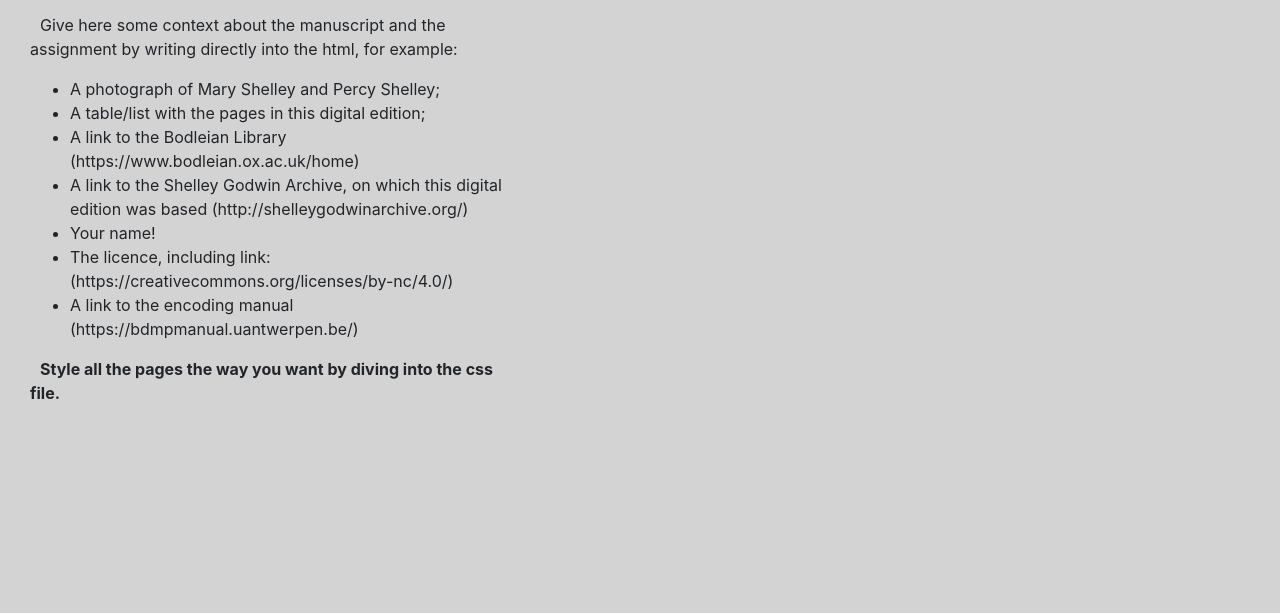
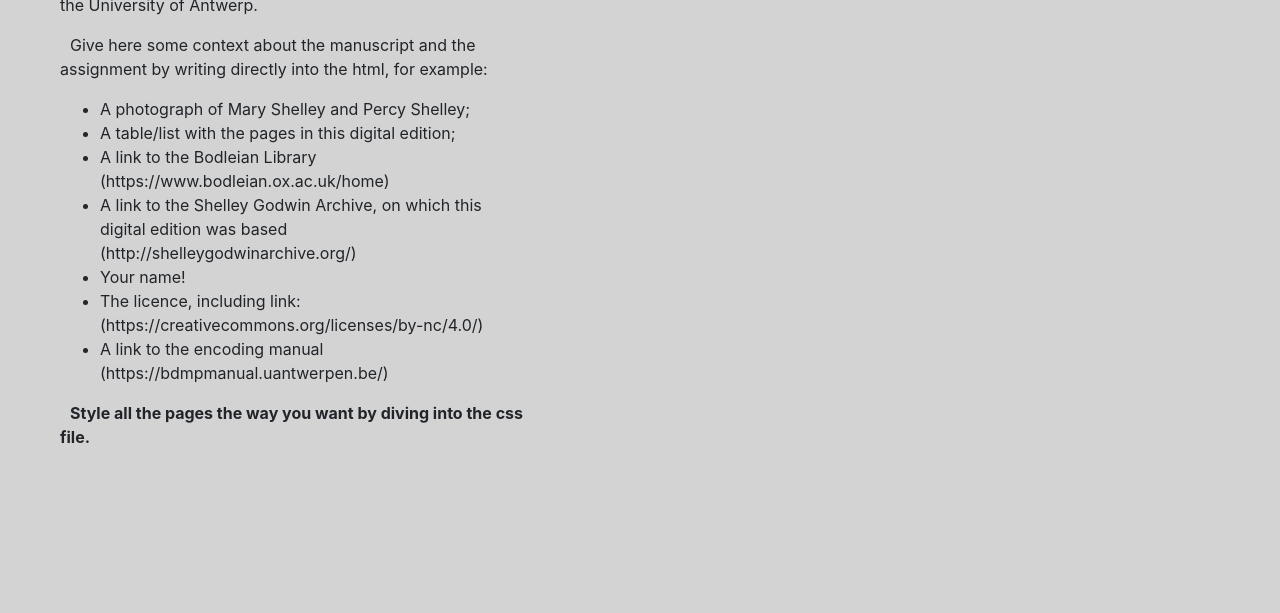
Before and after one commit to AmirSabzalipour/Amir_Frankenstein_digital_edition, a plain HTML site: page index.html in a window 1280 px wide. Shown: the part 187-800 px from the top of the page. Drawn offline with nearby package versions, Linux system fonts and the light colour scheme; a script that the page names is missing.

Commit message:
adding margin

```diff
--- a/style.css
+++ b/style.css
@@ -1,5 +1,9 @@
 body {
     background-color: lightgray; /* Change this to any color you like */
+    margin-top: 20px;    /* Top margin */
+    margin-right: 30px;  /* Right margin */
+    margin-bottom: 20px; /* Bottom margin */
+    margin-left: 30px;   /* Left margin */
   }
 .starter-template {
   padding: 40px 15px;
```
